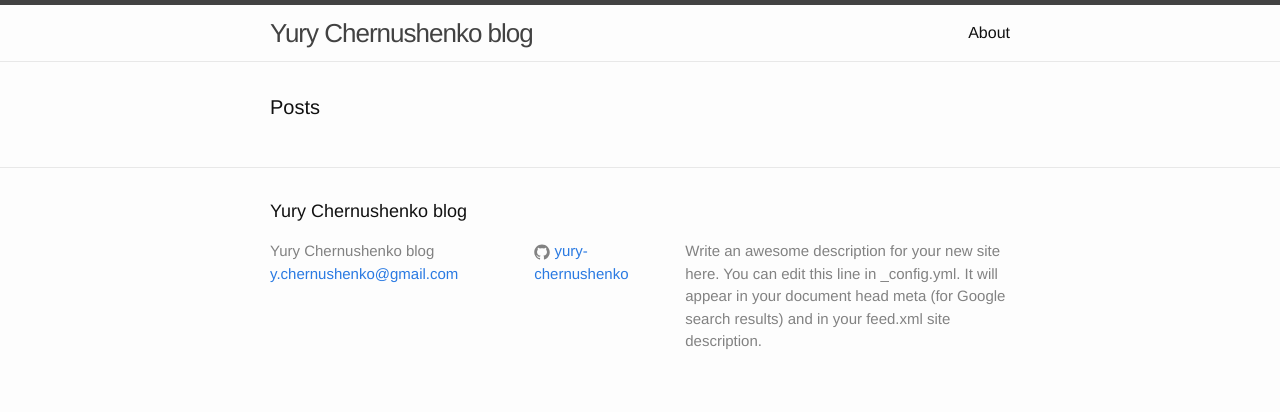
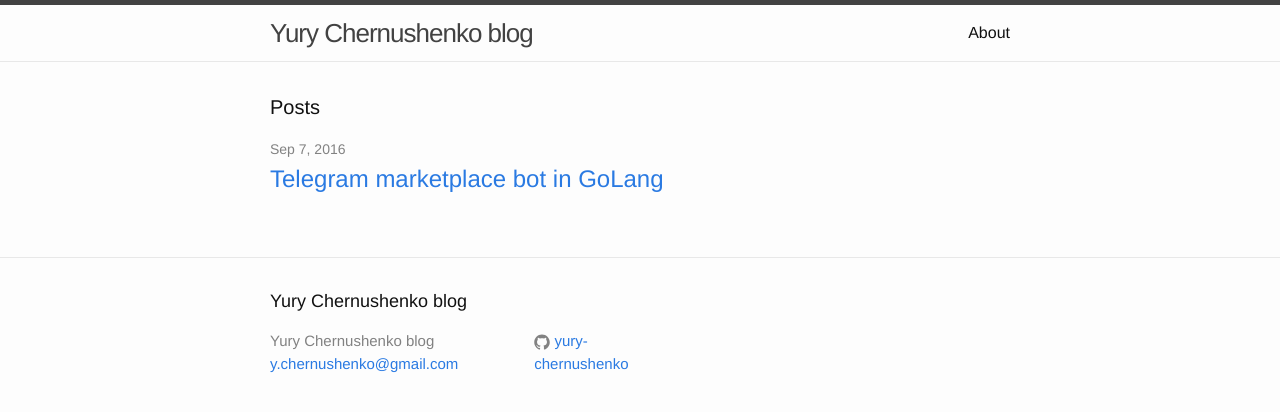
Before and after one commit to yury-chernushenko/yury-chernushenko.github.io, a Jekyll site: the page built from index.html, in a window 1280 px wide. Shown: the top 412 px of the page. Built offline with Jekyll 4.4.1, drawn with Linux system fonts in a browser that asks for light colours.

```diff
--- a/_config.yml
+++ b/_config.yml
@@ -8,10 +8,7 @@
 # Site settings
 title: Yury Chernushenko blog
 email: y.chernushenko@gmail.com
-description: > # this means to ignore newlines until "baseurl:"
-  Write an awesome description for your new site here. You can edit this
-  line in _config.yml. It will appear in your document head meta (for
-  Google search results) and in your feed.xml site description.
+description: > # logLevel := Pet Projects
 baseurl: "" # the subpath of your site, e.g. /blog
 url: "http://yourdomain.com" # the base hostname & protocol for your site
 twitter_username: y_chernushenko
--- a/_posts/telegram-marketplace.markdown
+++ b/_posts/2016-09-07-telegram-marketplace.markdown
@@ -21,4 +21,3 @@ This is a demo for the chat bot that allow to sell and buy things in messenger.
 Check out the video [here][demo-video].
 
 [demo-video]: https://youtu.be/DSVH7_8Dewc
-[repo]:
```
